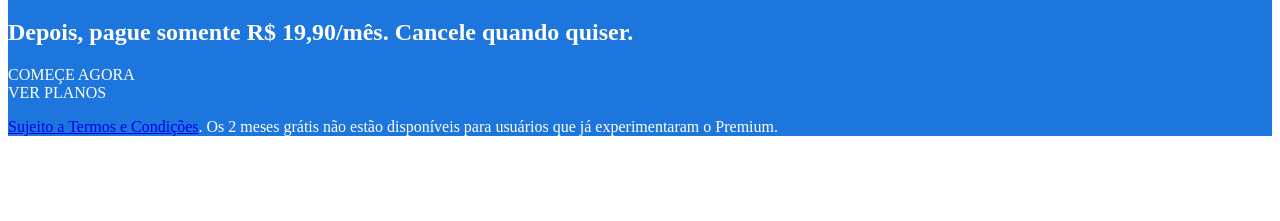
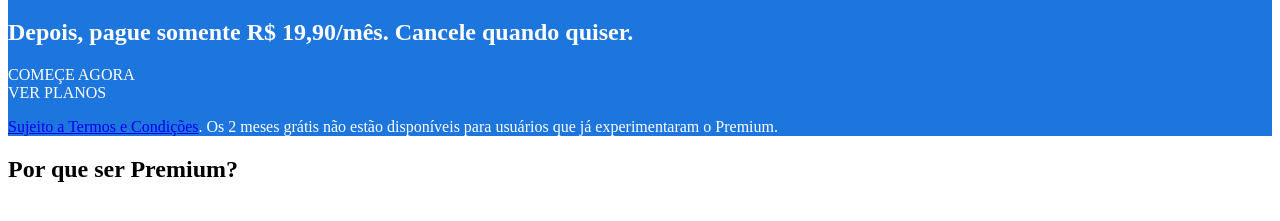
Before and after one commit to alissonooliveiraofc/spotify-clone, a plain HTML site: page index.html in a window 1280 px wide. Shown: the part 257-478 px from the top of the page. Drawn offline with Linux system fonts and the light colour scheme.

Commit message:
Cria div e adiciona texto por que ser premium

```diff
--- a/index.html
+++ b/index.html
@@ -33,6 +33,10 @@
     <p><a href="https://www.spotify.com/legal/premium-promotional-offer-terms">Sujeito a Termos e Condições</a>. Os 2
       meses grátis não estão disponíveis para usuários que já experimentaram o Premium.</p>
   </div>
+
+  <div>
+    <h2>Por que ser Premium?</h2>
+  </div>
 </body>
 
 </html>
```
